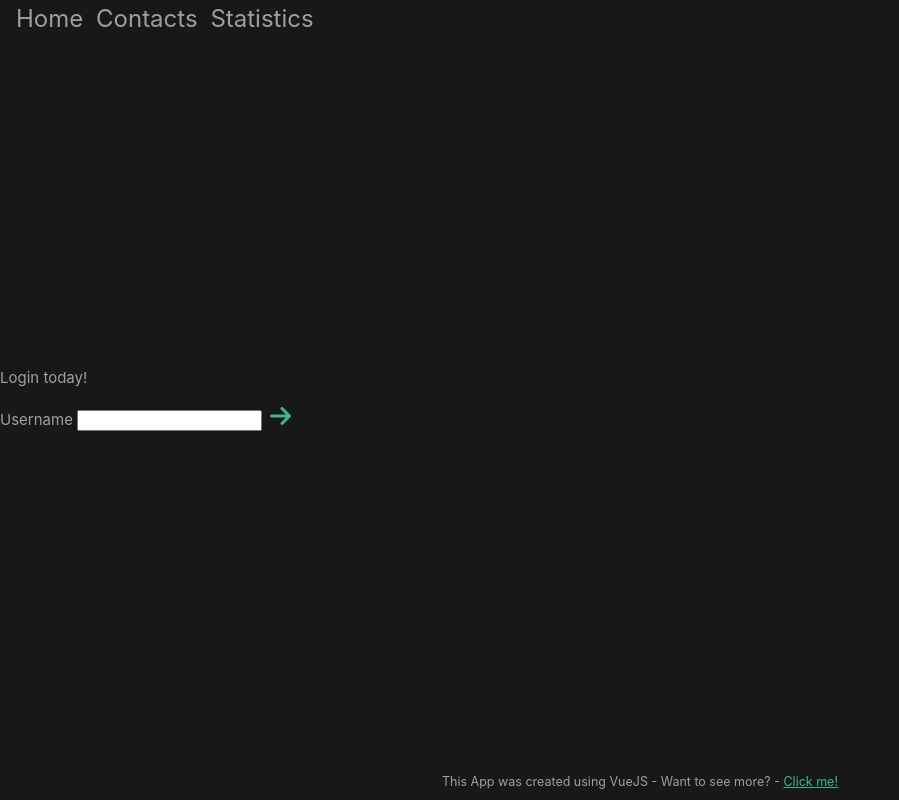
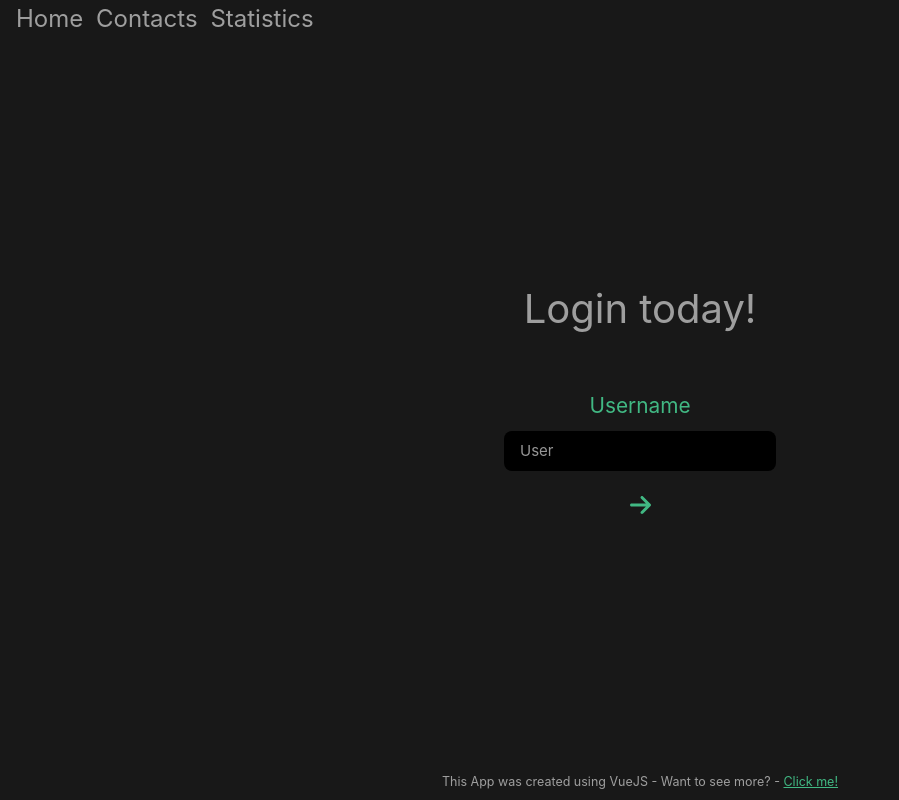
Before and after one commit to AvihayR/Bitcoin-Vue, a Vue app: page /#/signup in a window 1280 px wide. Shown: the whole page, without its empty margins (0-899 px from the left). Built offline with nearby package versions, Linux system fonts and the light colour scheme.

Commit message:
Add more styling

```diff
--- a/src/cmps/AppHeader.vue
+++ b/src/cmps/AppHeader.vue
@@ -44,6 +44,18 @@ header {
     justify-content: space-between;
     margin-inline: 1rem;
 
+    .user-container {
+        display: grid;
+        justify-items: end;
+        color: #41B883;
+
+        .logout {
+            cursor: pointer;
+            color: gray;
+            font-weight: 700;
+        }
+    }
+
     .nav-container {
         display: flex;
         gap: 0.8rem;
--- a/src/cmps/Modal.vue
+++ b/src/cmps/Modal.vue
@@ -116,6 +116,10 @@ export default {
     }
 }
 
+.balance {
+    margin-block: 1rem;
+}
+
 .modal-fade-enter,
 .modal-fade-leave-to {
     opacity: 0;
--- a/src/pages/ContactDetails.vue
+++ b/src/pages/ContactDetails.vue
@@ -4,8 +4,14 @@
         <div v-else class="contact-details">
             <div class="name-container">
                 <h1 class="person-name" title="Contact's name">{{ contactName }}</h1>
-                <button @click="showModal" class="btn transfer">Transfer Bitcoins💸</button>
+                <button v-bind:disabled="currFunds <= 0" @click="showModal" class="btn transfer">Transfer
+                    Bitcoins💸</button>
+                <router-link to="/contact">
+                    <font-awesome-icon class="arrow vue-color" title="Go back to contacts page"
+                        icon="fa-solid fa-arrow-left" />
+                </router-link>
             </div>
+
             <img v-bind:src="getLoadingImg()" class="loading-img" alt="Loading.." ref="loading" />
             <img v-bind:src="contactImg" @error="defaultImg" @load="onLoadImg" alt="Contact's image"
                 title="Contact's image" />
@@ -30,9 +36,6 @@
 
             </div>
         </div>
-        <router-link to="/contact">
-            <font-awesome-icon class="arrow vue-color" title="Go back to contacts page" icon="fa-solid fa-arrow-left" />
-        </router-link>
     </main>
 
     <Modal v-show="isModalVisible" @close="closeModal">
@@ -47,6 +50,7 @@
                 </label>
                 <button class="vue-color btn-send">Transfer</button>
             </form>
+            <h2 class="balance">Your current balance: {{ currFunds }}<span class="vue-color">₿</span> </h2>
         </template>
     </Modal>
 </template>
@@ -137,6 +141,33 @@ export default {
         font-size: 2rem;
     }
 
+
+    .name-container {
+        display: grid;
+        place-items: center;
+
+        .btn {
+            &.transfer {
+
+                color: gray;
+                border: 1px solid gray;
+                padding: .5rem;
+                border-radius: .5rem;
+
+                &:hover {
+                    background-color: black;
+                    color: #41B883;
+                    border-color: #41B883;
+                }
+
+                &:disabled {
+                    cursor: not-allowed;
+                }
+            }
+        }
+    }
+
+
     .contact-details {
         display: flex;
         align-items: center;
--- a/src/pages/Signup.vue
+++ b/src/pages/Signup.vue
@@ -1,11 +1,13 @@
 <template>
-    <div>
-        Login today!
+    <div class="signup-page">
+        <h1 class="login">
+            Login today!
+        </h1>
         <form v-on:submit.prevent="onLogin">
-            <label for="username-id">
+            <label class="vue-color user-label" for="username-id">
                 Username
-                <input v-model="username" type="text" id="username-id">
             </label>
+            <input autofocus v-model="username" type="text" id="username-id">
             <button class="btn" type="submit">
                 <font-awesome-icon class="arrow vue-color" title="Login" icon="fa-solid fa-arrow-right" />
             </button>
@@ -18,7 +20,7 @@ import { userService } from '../services/userService'
 export default {
     data() {
         return {
-            username: null
+            username: 'User'
         }
     },
     methods: {
@@ -35,4 +37,32 @@ export default {
     }
 }
 </script>
-<style lang="scss"></style>
+<style lang="scss">
+.signup-page {
+    margin-inline: 1rem;
+    display: grid;
+    place-items: center;
+
+    .login {
+        font-size: 2.5rem;
+    }
+
+    form {
+        margin-block-start: 3rem;
+        display: grid;
+        place-items: center;
+        gap: .5rem;
+
+        label {
+            font-size: 1.3rem;
+        }
+
+        input {
+            all: unset;
+            background-color: black;
+            padding: .5rem 1rem;
+            border-radius: .5rem;
+        }
+    }
+}
+</style>
```
